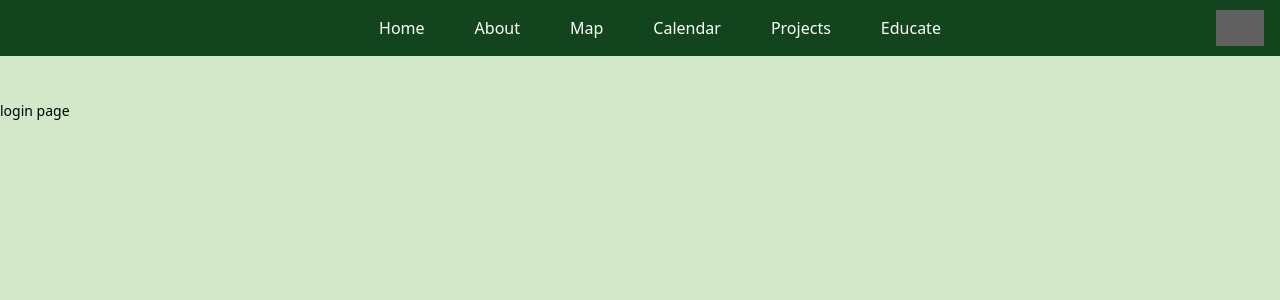
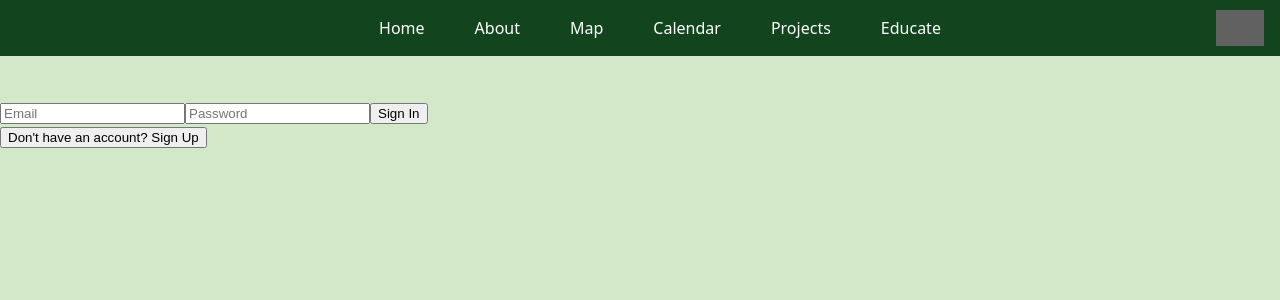
Before and after one commit to tfisher44/food-web, a React (Vite) app: page /login in a window 1280 px wide. Shown: the top 300 px of the page. Built offline with nearby package versions, Linux system fonts and the light colour scheme; no server answers; grey boxes are pictures that could not be loaded.

Commit message:
Implemented sign-in and sign-out component functionality

```diff
--- a/src/App.jsx
+++ b/src/App.jsx
@@ -8,8 +8,9 @@ import MapPage from "./pages/MapPage"
 import CalendarPage from "./pages/CalendarPage"
 import EducatePage from "./pages/EducatePage"
 import ProjectsPage from "./pages/ProjectsPage"
-import LoginPage from "./pages/LoginPage"
-import ProfilePage from "./pages/ProfilePage"
+import AuthPage from "./pages/AuthPage"
+import CommunityMemberPage from "./pages/CommunityMemberPage"
+import SiteManagerPage from "./pages/SiteManagerPage"
 
 function App() {
 
@@ -34,16 +35,17 @@ function App() {
   return (
     <AppLayout session={session}>
       <Routes>
+        {/* main pages: */}
         <Route path="/" element={<HomePage />} />
         <Route path="/map-page" element={<MapPage />} />
         <Route path="/about-page" element={<AboutPage/>}/>
         <Route path="/calendar-page" element={<CalendarPage />} />
         <Route path="/projects-page" element={<ProjectsPage />} />
         <Route path="/educate-page" element={<EducatePage />} />
-
         {/* auth pages: */}
-        <Route path="/login" element={<LoginPage />} />
-        <Route path="/profile" element={<ProfilePage />} />
+        <Route path="/login" element={<AuthPage />} />
+        <Route path="/community-member-page" element={<CommunityMemberPage />} />
+        <Route path="/site-manager-page" element={<SiteManagerPage />} />
       </Routes>
     </AppLayout>
   )
--- /dev/null
+++ b/src/components/auth_components/SignIn.jsx
@@ -0,0 +1,44 @@
+import { useState } from "react";
+import { supabase } from "../../supabaseClient";
+import { useNavigate } from "react-router-dom";
+
+export default function SignIn() {
+  const [email, setEmail] = useState("");
+  const [password, setPassword] = useState("");
+  const [redirectPage, setRedirectPage] = useState("");
+  const navigate = useNavigate();
+
+  async function signInWithEmail() {
+    const { data, error } = await supabase.auth.signInWithPassword({
+      email: email,
+      password: password,
+    })
+  }
+
+  // TODO: function to set the redirect page
+
+  return (
+    <form className="sigin-form"
+    onSubmit={async (e) => {
+        e.preventDefault();
+        await signInWithEmail();
+    }}
+        >
+        <input
+        type="email"
+        placeholder="Email"
+        value={email}
+        onChange={(e) => setEmail(e.target.value)}
+        />
+
+        <input
+        type="password"
+        placeholder="Password"
+        value={password}
+        onChange={(e) => setPassword(e.target.value)}
+        />
+
+        <button type="submit" onClick={() => navigate("/community-member-page")}>Sign In</button>
+    </form>
+  )
+}
--- /dev/null
+++ b/src/components/auth_components/SignUp.jsx
@@ -0,0 +1,58 @@
+import { useState } from "react";
+import { supabase } from "../../supabaseClient";
+
+export default function SignUp({onSignUpSucess}) {
+  const [email, setEmail] = useState("");
+  const [password, setPassword] = useState("");
+  const [name, setName] = useState("");
+
+  async function signUpNewUser() {
+    const { data, error } = await supabase.auth.signUp({
+        email: email,
+        password: password,
+        options: {
+          data: {
+            full_name: name,
+          },
+        },
+    });
+
+    if (error) {
+        alert(error.message);
+    } else {
+        if (onSignUpSucess) {onSignUpSucess()};
+    }
+}
+
+  return (
+    <form className="sigin-form"
+    onSubmit={async (e) => {
+        e.preventDefault();
+        await signUpNewUser();
+    }}
+        >
+        <input
+        type="text"
+        placeholder="Your Name"
+        value={name}
+        onChange={(e) => setName(e.target.value)}
+        />
+
+        <input
+        type="email"
+        placeholder="Email"
+        value={email}
+        onChange={(e) => setEmail(e.target.value)}
+        />
+
+        <input
+        type="password"
+        placeholder="Password"
+        value={password}
+        onChange={(e) => setPassword(e.target.value)}
+        />
+
+        <button type="submit">Create Account</button>
+    </form>
+  )
+}
--- /dev/null
+++ b/src/pages/AuthPage.jsx
@@ -0,0 +1,17 @@
+import { useState } from "react";
+import SignIn from "../components/auth_components/SignIn"
+import SignUp from "../components/auth_components/SignUp"
+
+export default function AuthPage() {
+  const [showSignUp, setShowSignUp] = useState(false);
+
+  return (
+    <div>
+      {showSignUp? (<SignUp onSignUpSucess={() => setShowSignUp(false)}/>) : (<SignIn />)}
+
+      <button onClick={() => setShowSignUp(!showSignUp)}>
+        {showSignUp ? "Already have an account? Sign In" : "Don't have an account? Sign Up"}
+      </button>
+    </div>
+  )
+}
--- /dev/null
+++ b/src/pages/CommunityMemberPage.jsx
@@ -0,0 +1,9 @@
+function CommunityMemberPage() {
+    return (
+        <>
+        <p>community member page</p>
+        </>
+    )
+}
+
+export default CommunityMemberPage
--- a/src/pages/LoginPage.jsx
+++ /dev/null
@@ -1,11 +0,0 @@
-import { supabase } from "../supabaseClient";
-
-function LoginPage() {
-    return (
-        <div className="auth-container">
-            <p>login page</p>
-        </div>
-    )
-}
-
-export default LoginPage
--- /dev/null
+++ b/src/pages/SiteManagerPage.jsx
@@ -0,0 +1,9 @@
+function SiteManagerPage() {
+    return (
+        <>
+        <p>site manager page</p>
+        </>
+    )
+}
+
+export default SiteManagerPage
```
Also changed, not shown: src/pages/ProfilePage.jsx (deleted, +0 -8 lines).
